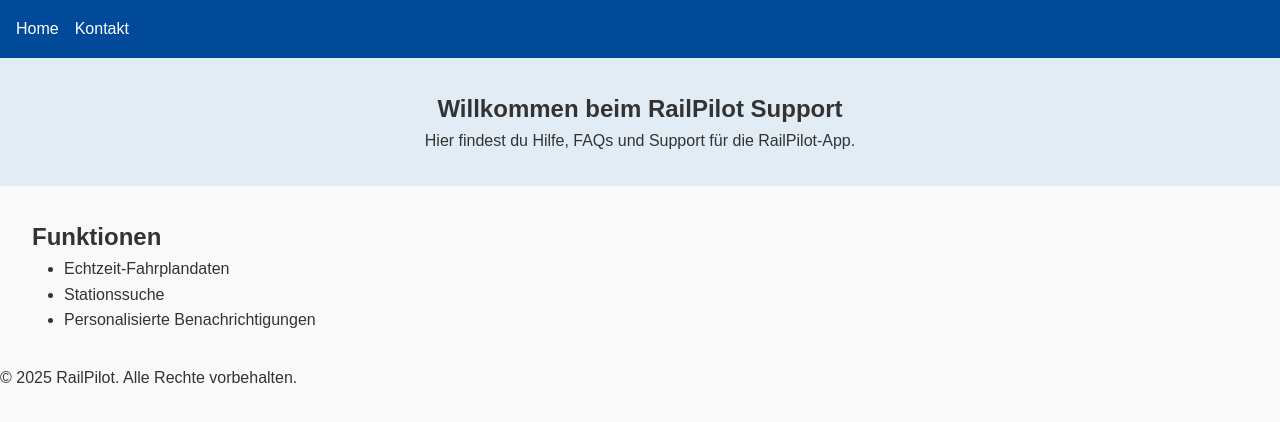
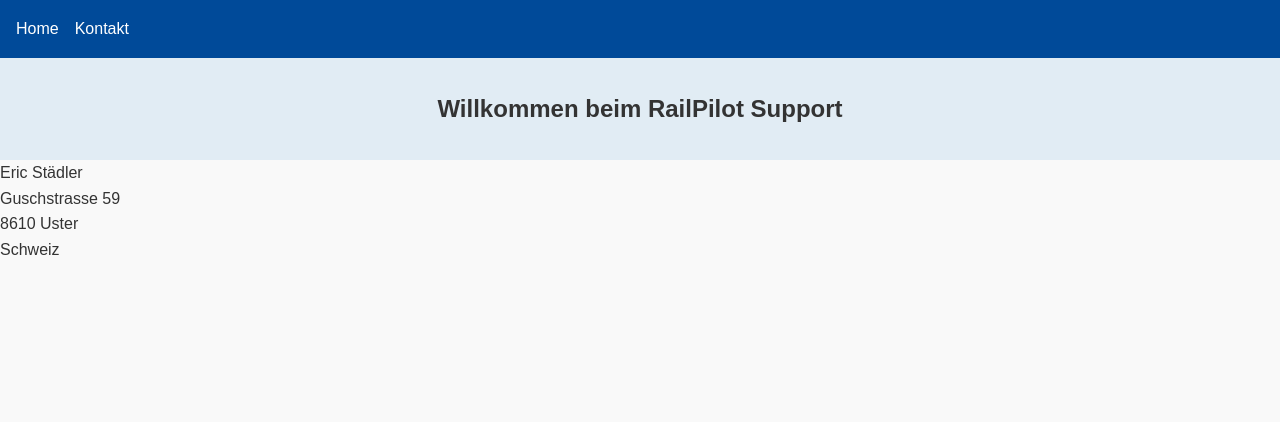
Before and after one commit to RealPCBUILD3R/Railpilot-Support_Page, a plain HTML site: page index.html in a window 1280 px wide. Drawn offline with Linux system fonts and the light colour scheme.

Commit message:
Update index.html

```diff
--- a/index.html
+++ b/index.html
@@ -17,19 +17,13 @@
   <main>
     <section class="hero">
       <h1>Willkommen beim RailPilot Support</h1>
-      <p>Hier findest du Hilfe, FAQs und Support für die RailPilot-App.</p>
-    </section>
-    <section class="features">
-      <h2>Funktionen</h2>
-      <ul>
-        <li>Echtzeit-Fahrplandaten</li>
-        <li>Stationssuche</li>
-        <li>Personalisierte Benachrichtigungen</li>
-      </ul>
     </section>
   </main>
   <footer>
-    <p>&copy; 2025 RailPilot. Alle Rechte vorbehalten.</p>
+    <p>Eric Städler</p>
+    <p>Guschstrasse 59</p>
+    <p>8610 Uster</p>
+    <p>Schweiz</p>
   </footer>
 </body>
 </html>
```
